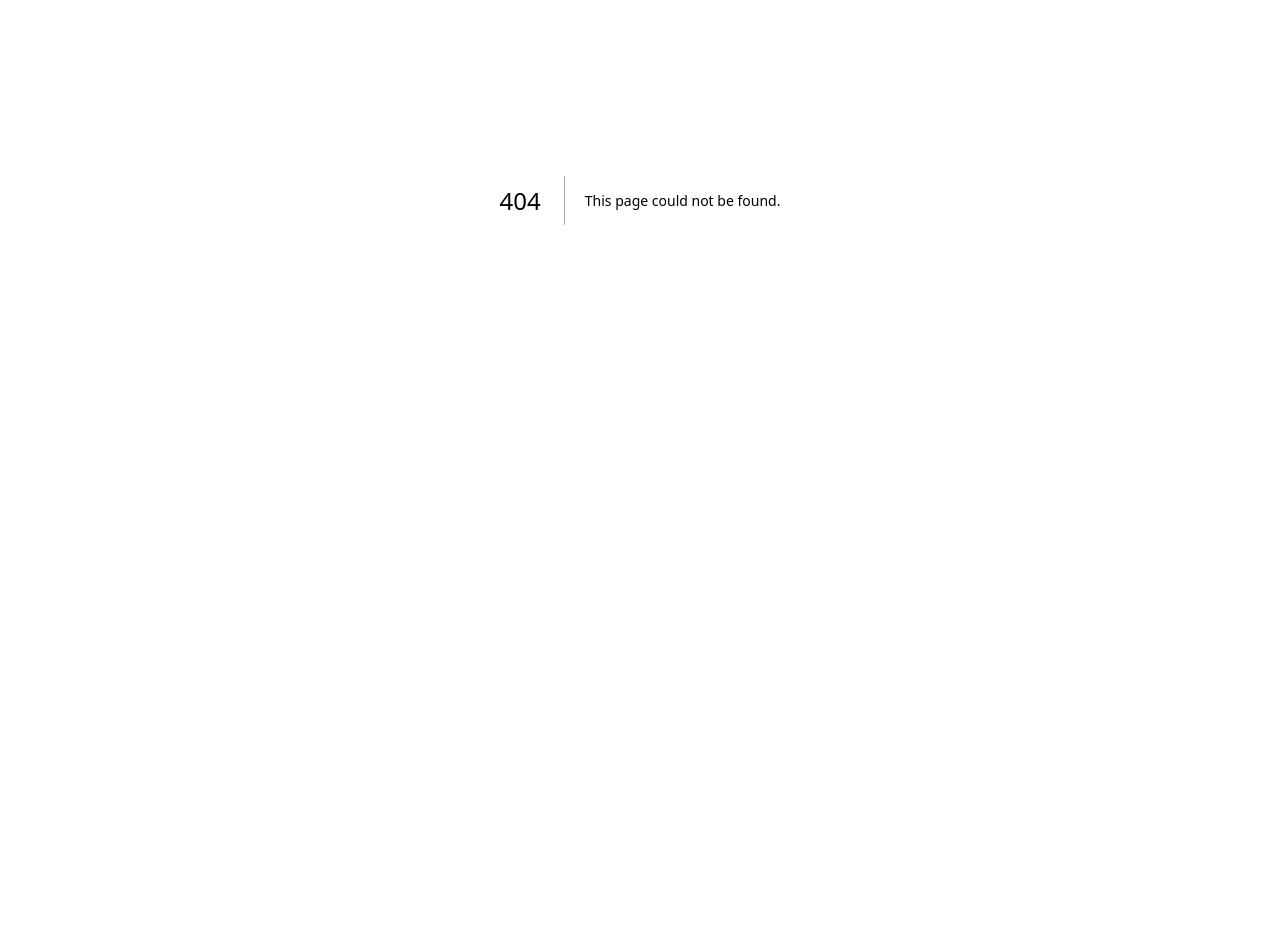
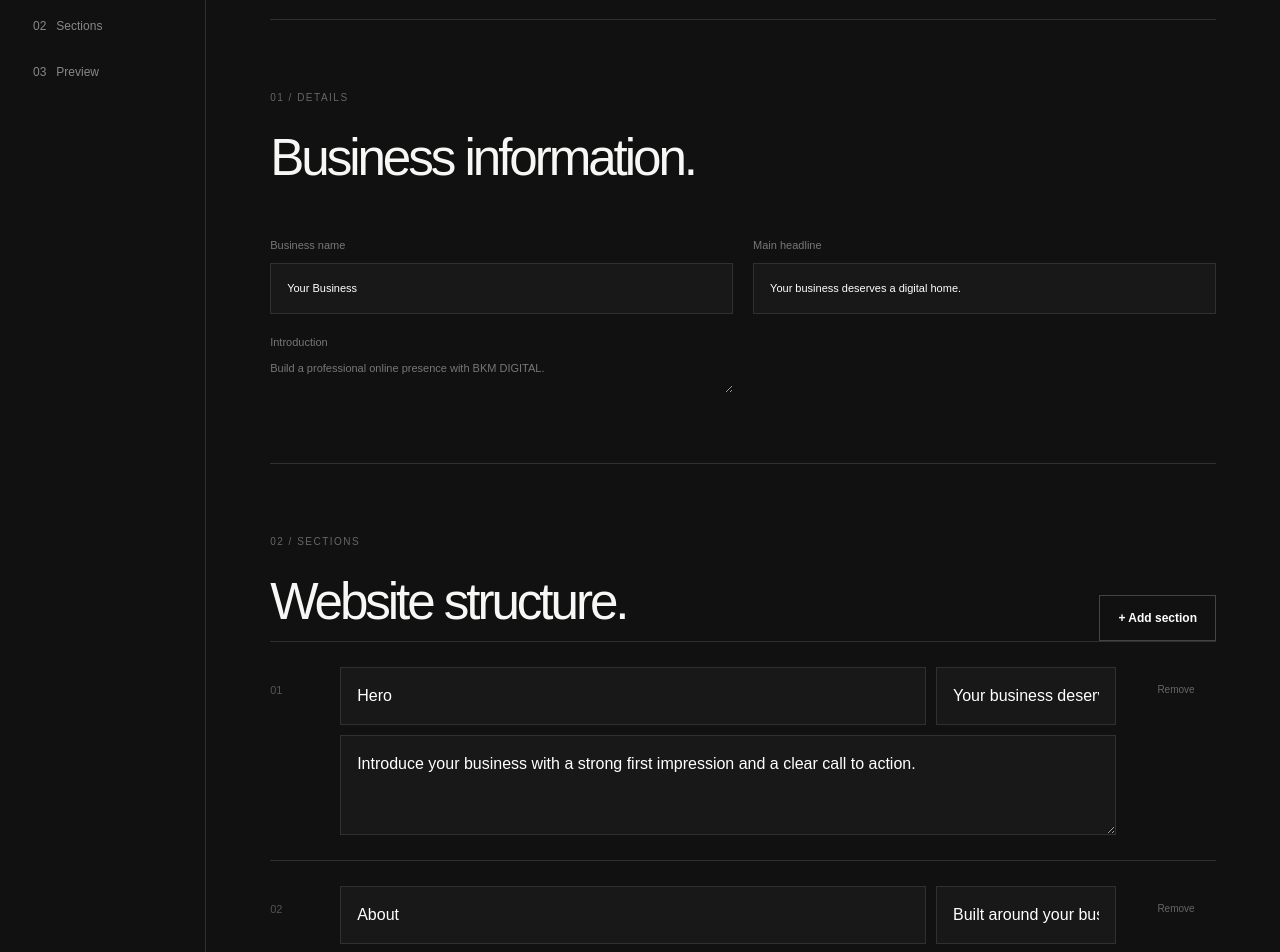
Before and after one commit to briankuria137-star/bkm-digital, a Next.js app: page /website in a window 1280 px wide. Before the commit this address had no page. Shown: the part 200-1152 px from the top of the page. Before the commit the page ends 800 px from the top, so only its background shows below. Built offline with nearby package versions, Linux system fonts and the light colour scheme.

Commit message:
feat: website builder v1

```diff
--- /dev/null
+++ b/app/website/page.tsx
@@ -0,0 +1,282 @@
+"use client";
+
+import { useState } from "react";
+import Link from "next/link";
+
+type Section = {
+  id: number;
+  type: string;
+  title: string;
+  description: string;
+};
+
+const initialSections: Section[] = [
+  {
+    id: 1,
+    type: "Hero",
+    title: "Your business deserves a digital home.",
+    description:
+      "Introduce your business with a strong first impression and a clear call to action.",
+  },
+  {
+    id: 2,
+    type: "About",
+    title: "Built around your business.",
+    description:
+      "Tell customers who you are, what you do and why they should choose you.",
+  },
+  {
+    id: 3,
+    type: "Services",
+    title: "What we offer.",
+    description:
+      "Showcase your products, services or areas of expertise.",
+  },
+  {
+    id: 4,
+    type: "Contact",
+    title: "Let's work together.",
+    description:
+      "Give customers an easy way to contact or visit your business.",
+  },
+];
+
+export default function WebsiteBuilder() {
+  const [business, setBusiness] = useState("Your Business");
+  const [headline, setHeadline] = useState(
+    "Your business deserves a digital home.",
+  );
+  const [description, setDescription] = useState(
+    "Build a professional online presence with BKM DIGITAL.",
+  );
+  const [sections, setSections] = useState(initialSections);
+
+  function addSection() {
+    const nextId =
+      sections.length > 0
+        ? Math.max(...sections.map((section) => section.id)) + 1
+        : 1;
+
+    setSections([
+      ...sections,
+      {
+        id: nextId,
+        type: "Custom",
+        title: "New section",
+        description: "Add content to this section.",
+      },
+    ]);
+  }
+
+  function removeSection(id: number) {
+    setSections(sections.filter((section) => section.id !== id));
+  }
+
+  function updateSection(
+    id: number,
+    field: keyof Section,
+    value: string,
+  ) {
+    setSections(
+      sections.map((section) =>
+        section.id === id
+          ? { ...section, [field]: value }
+          : section,
+      ),
+    );
+  }
+
+  return (
+    <main className="catalogue-builder">
+      <aside className="builder-sidebar">
+        <Link href="/dashboard" className="builder-brand">
+          BKM<span>DIGITAL</span>
+        </Link>
+
+        <div className="builder-label">
+          WEBSITE BUILDER
+        </div>
+
+        <nav className="builder-nav">
+          <a href="#details">01&nbsp;&nbsp; Details</a>
+          <a href="#sections">02&nbsp;&nbsp; Sections</a>
+          <a href="#preview">03&nbsp;&nbsp; Preview</a>
+        </nav>
+
+        <div className="builder-sidebar-bottom">
+          <Link href="/projects">← Back to projects</Link>
+        </div>
+      </aside>
+
+      <section className="builder-main">
+        <header className="builder-header">
+          <div>
+            <p>PROJECT / WEBSITE</p>
+            <h1>Build your website.</h1>
+          </div>
+
+          <button
+            className="publish-button"
+            type="button"
+          >
+            Publish Website →
+          </button>
+        </header>
+
+        <section
+          id="details"
+          className="builder-section-panel"
+        >
+          <p className="panel-number">01 / DETAILS</p>
+          <h2>Business information.</h2>
+
+          <div className="details-grid">
+            <label>
+              Business name
+              <input
+                value={business}
+                onChange={(event) =>
+                  setBusiness(event.target.value)
+                }
+              />
+            </label>
+
+            <label>
+              Main headline
+              <input
+                value={headline}
+                onChange={(event) =>
+                  setHeadline(event.target.value)
+                }
+              />
+            </label>
+
+            <label>
+              Introduction
+              <textarea
+                value={description}
+                onChange={(event) =>
+                  setDescription(event.target.value)
+                }
+              />
+            </label>
+          </div>
+        </section>
+
+        <section
+          id="sections"
+          className="builder-section-panel"
+        >
+          <div className="panel-top">
+            <div>
+              <p className="panel-number">02 / SECTIONS</p>
+              <h2>Website structure.</h2>
+            </div>
+
+            <button
+              className="add-product-button"
+              type="button"
+              onClick={addSection}
+            >
+              + Add section
+            </button>
+          </div>
+
+          <div className="product-editor-list">
+            {sections.map((section, index) => (
+              <article
+                className="product-editor"
+                key={section.id}
+              >
+                <span className="product-index">
+                  {String(index + 1).padStart(2, "0")}
+                </span>
+
+                <div className="product-fields">
+                  <input
+                    value={section.type}
+                    onChange={(event) =>
+                      updateSection(
+                        section.id,
+                        "type",
+                        event.target.value,
+                      )
+                    }
+                    aria-label="Section type"
+                    placeholder="Section type"
+                  />
+
+                  <input
+                    value={section.title}
+                    onChange={(event) =>
+                      updateSection(
+                        section.id,
+                        "title",
+                        event.target.value,
+                      )
+                    }
+                    aria-label="Section title"
+                    placeholder="Section title"
+                  />
+
+                  <textarea
+                    value={section.description}
+                    onChange={(event) =>
+                      updateSection(
+                        section.id,
+                        "description",
+                        event.target.value,
+                      )
+                    }
+                    aria-label="Section description"
+                    placeholder="Section description"
+                  />
+                </div>
+
+                <button
+                  type="button"
+                  className="remove-product"
+                  onClick={() =>
+                    removeSection(section.id)
+                  }
+                >
+                  Remove
+                </button>
+              </article>
+            ))}
+          </div>
+        </section>
+
+        <section
+          id="preview"
+          className="builder-section-panel preview-panel"
+        >
+          <p className="panel-number">03 / PREVIEW</p>
+
+          <div className="catalogue-preview">
+            <p>{business}</p>
+            <h2>{headline}</h2>
+            <p>{description}</p>
+
+            <div className="preview-grid">
+              {sections.map((section) => (
+                <div
+                  className="preview-product"
+                  key={section.id}
+                >
+                  <span>{section.type}</span>
+                  <h3>{section.title}</h3>
+                  <p>{section.description}</p>
+                </div>
+              ))}
+            </div>
+          </div>
+        </section>
+
+        <footer className="builder-footer">
+          BKM DIGITAL / WEBSITE BUILDER v1
+        </footer>
+      </section>
+    </main>
+  );
+}
```
